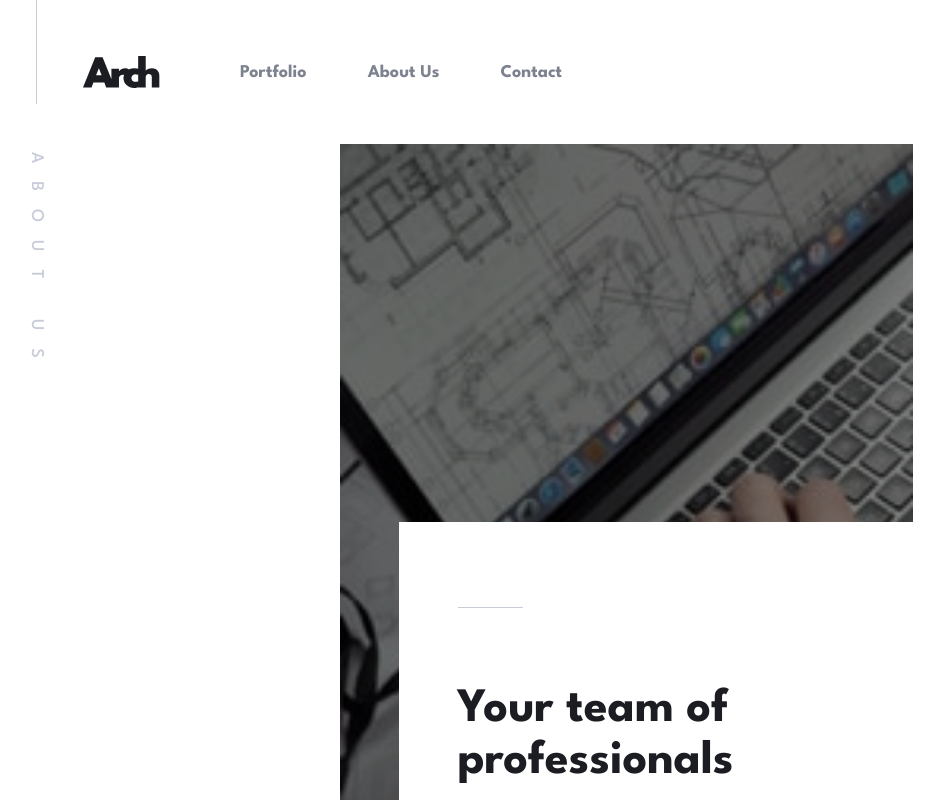
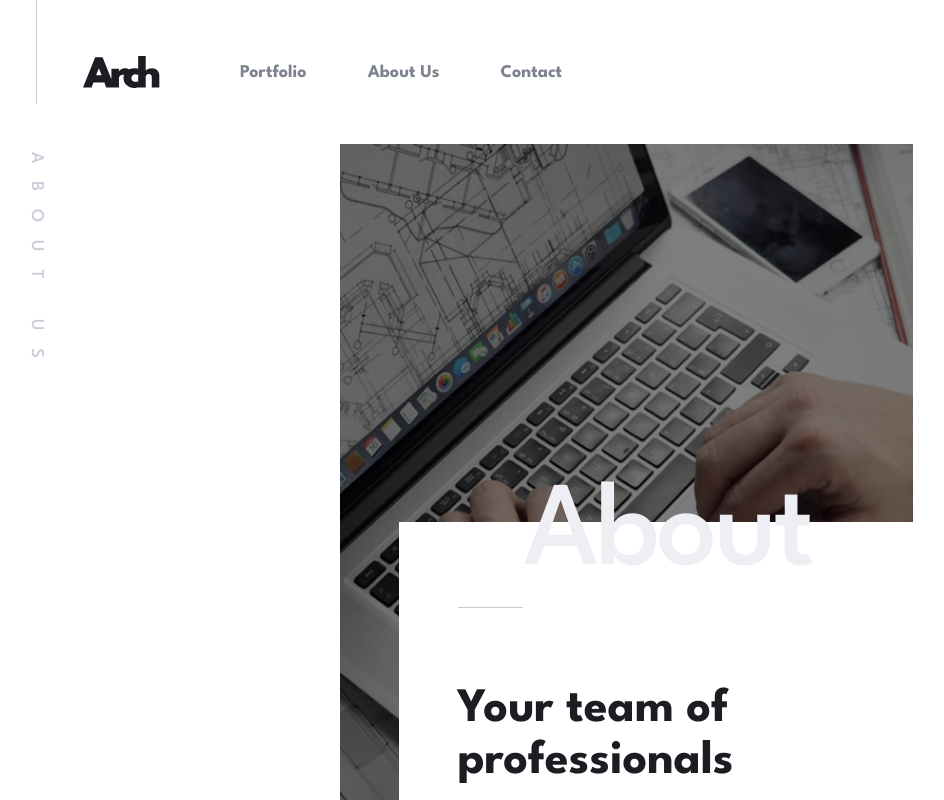
Before and after one commit to gigakhrz/arch-studio-multi-page-website, a Next.js app: page /about in a window 1280 px wide. Shown: the top 800 px of the page, without its empty margins (14-958 px from the left). Built offline with nearby package versions, Linux system fonts and the light colour scheme.

Commit message:
add tablet img bacground

```diff
--- a/src/app/components/aboutChilds/Team.tsx
+++ b/src/app/components/aboutChilds/Team.tsx
@@ -1,7 +1,7 @@
 const Team = (): JSX.Element => {
   return (
     <div className="flex w-[375px] flex-col items-start justify-center gap-[20px] md:w-[573px]	md:relative ">
-      <div className="relative w-full h-[240px] bg-aboutMob bg-no-repeat bg-cover flex items-end justify-start md:w-[573px] md:h-[760px]">
+      <div className="relative w-full h-[240px] bg-aboutMob bg-no-repeat bg-cover flex items-end justify-start md:w-[573px] md:h-[760px] md:bg-aboutTab">
         <div className="bg-white w-[343px] h-[45px] z-10 md:hidden"></div>
         <div className="bg-black absolute w-full h-full left-0 top-0 opacity-50"></div>
       </div>
@@ -23,7 +23,10 @@ const Team = (): JSX.Element => {
         </div>
 
         <hr className="bg-[#C8CCD8] border-none w-[65px] h-[1px] md:mt-[85px]" />
-        <h1 className="text-[120px] text-[#EEEFF4] leading-[200px] tracking-[-3px] hidden md:block mb-[-50px] md:absolute md:right-[204px]">
+        <h1
+          className="text-[120px] text-[#EEEFF4] leading-[200px] tracking-[-3px] hidden md:block mb-[-50px] md:absolute
+        md:right-[204px] top-[-87px] left-[125px]"
+        >
           About
         </h1>
       </div>
```
